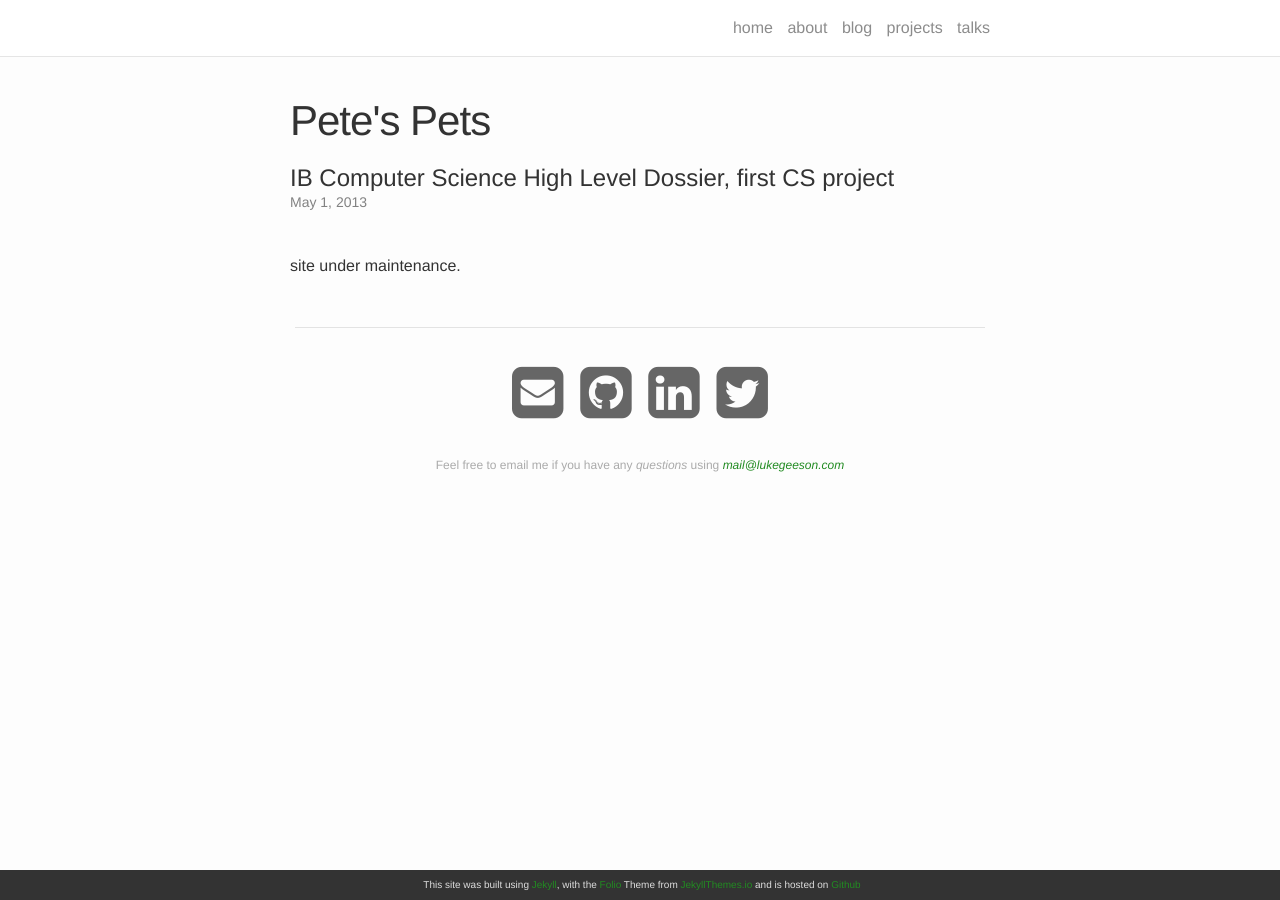
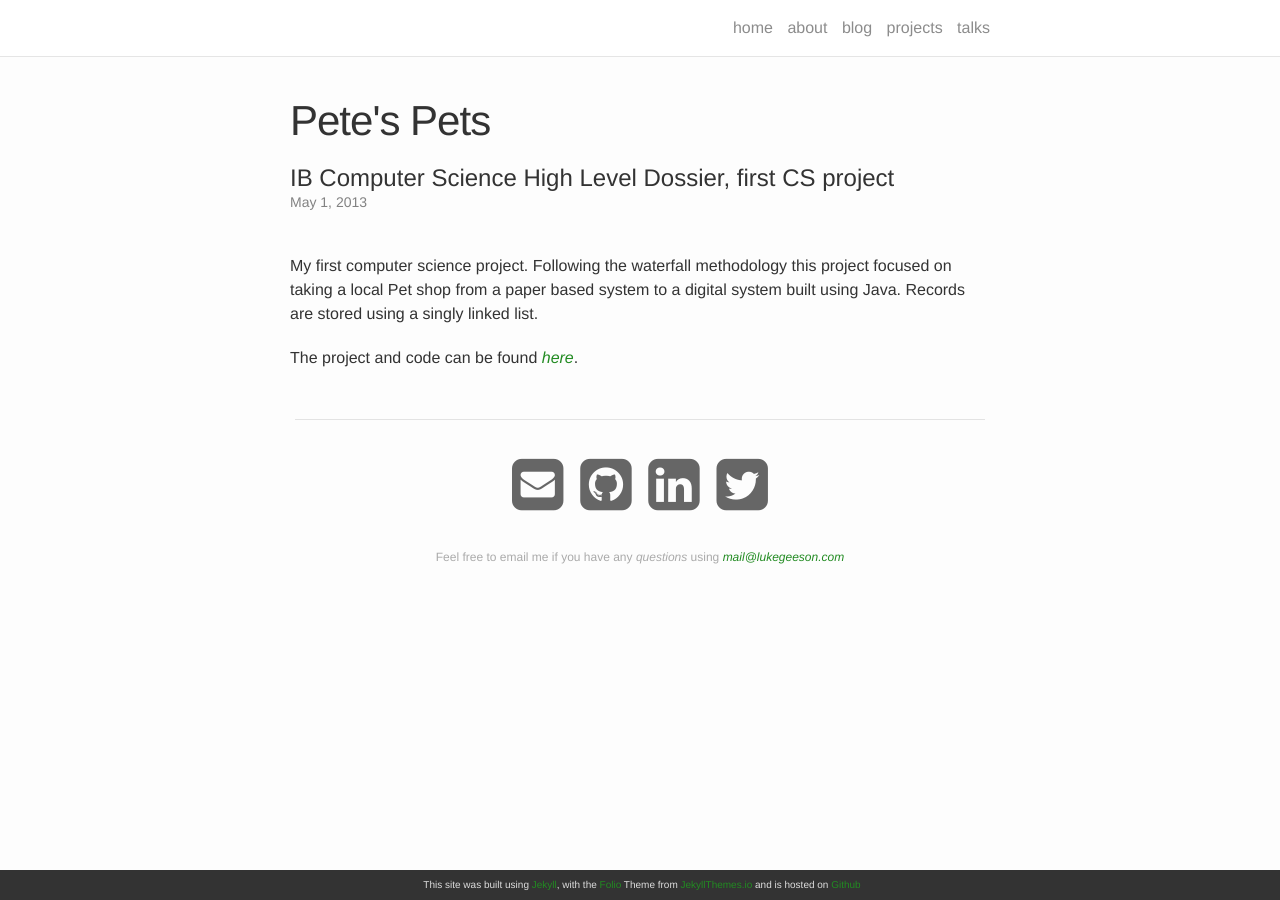
Before and after one commit to lukeg101/lukeg101.github.io, a Jekyll site: the page built from _projects/2013-05-01-ib-cs-dossier.markdown, in a window 1280 px wide. Built offline with Jekyll 4.4.1, drawn with Linux system fonts in a browser that asks for light colours; nearby versions of some CDN libraries.

Commit message:
added techs of each project, added ib CS project details

```diff
--- a/_projects/2013-05-01-ib-cs-dossier.markdown
+++ b/_projects/2013-05-01-ib-cs-dossier.markdown
@@ -4,6 +4,9 @@ title: Pete's Pets
 description: IB Computer Science High Level Dossier, first CS project
 date: 2013-05-01
 git: https://github.com/lukeg101/IB-Computer-Science-Higher-Level-Dossier
+tech: [Java]
 ---
 
-site under maintenance.
+My first computer science project. Following the waterfall methodology this project focused on taking a local Pet shop from a paper based system to a digital system built using Java. Records are stored using a singly linked list.
+
+The project and code can be found [_here_](https://github.com/lukeg101/IB-Computer-Science-Higher-Level-Dossier).
--- a/_projects/2014-02-01-pygame-project.markdown
+++ b/_projects/2014-02-01-pygame-project.markdown
@@ -4,6 +4,7 @@ title: Logic Wars
 description: A 2D Space Invaders clone, with a twist
 date: 2014-02-1
 git: https://github.com/lukeg101/G51FSE-Pygame-Project
+tech: [Python, Pygame]
 ---
 
 In this first year project we develop a 2D space shooter game. We were given the following synopsis:
--- a/_projects/2015-06-01-g52grp.markdown
+++ b/_projects/2015-06-01-g52grp.markdown
@@ -2,6 +2,7 @@
 layout: post
 title: The Howling Commandos
 description: Second Year Group Project, University of Nottingham
+tech: [C++, Raspberry Pi, Bootstrap]
 ---
 
 Whilst at Nottingham, I took part in a year-long group project in my second year. We were given a lego robot, rigged up to a raspberry pi and the following project synopsis:
--- a/_projects/2016-05-01-Notts-UG-diss.markdown
+++ b/_projects/2016-05-01-Notts-UG-diss.markdown
@@ -3,6 +3,7 @@ layout: post
 title: Objects as Controllers
 description: Undergraduate Dissertation, University of Nottingham
 date: 2016-05-01
+tech: [C++, Kinect2 Api, C#, OpenCV, LaTeX]
 ---
 My undergraduate project was part of a larger research group in Nottingham in collaboration with Unilever. The project focused on developing a system using Computer Vision (using OpenCV) and a Microsoft Kinect (C++).
 
--- a/_projects/2017-09-29-alg-eff-calc-comp.markdown
+++ b/_projects/2017-09-29-alg-eff-calc-comp.markdown
@@ -4,6 +4,7 @@ title: Algebraic Effects for Calculating Compilers
 description: Masters Thesis, University of Oxford
 date: 2017-08-29
 git: https://github.com/lukeg101/MScProjectPublic
+tech: [Haskell, LaTeX]
 ---
 My Masters project combined the areas of [_calculating compilers_](http://www.cs.nott.ac.uk/~pszgmh/ccc.pdf) and [_algebraic effects_](http://www.cs.ox.ac.uk/people/nicolas.wu/papers/Scope.pdf) _a la carte_ in order to capture computational effects of compilers using algebraic handlers and thus fix correctness specifications when deriving compiler and virtual machine definitions.
 
--- a/_projects/2017-10-11-personal-site.markdown
+++ b/_projects/2017-10-11-personal-site.markdown
@@ -4,6 +4,7 @@ title: lukegeeson.com - This Site
 description: Static Jekyll site hosted on GitHub pages
 date: 2017-10-11
 git: https://github.com/lukeg101/lukeg101.github.io
+tech: [Jekyll, Cramdown, GitHub Pages, Javascript]
 ---
 
 This personal website was developed using Jekyll and hosted on GitHub pages.
```
